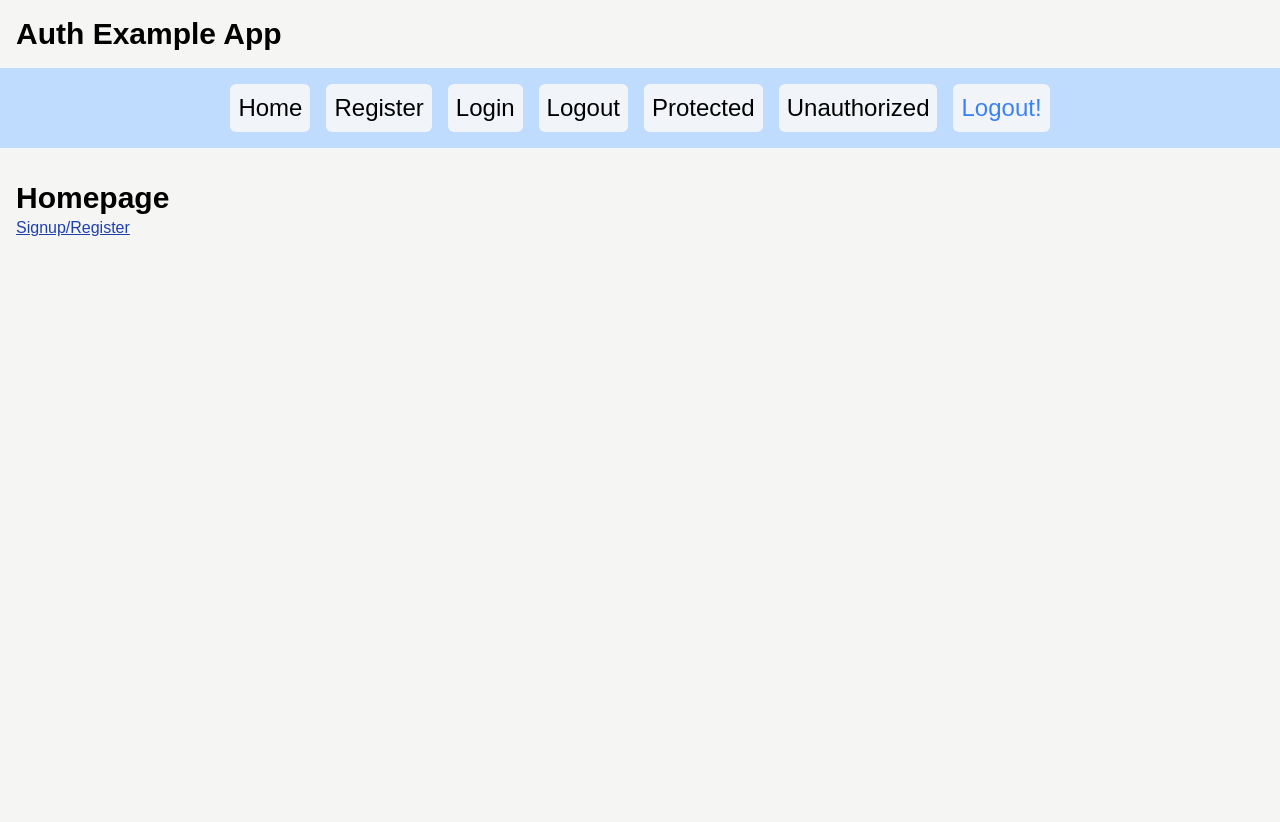
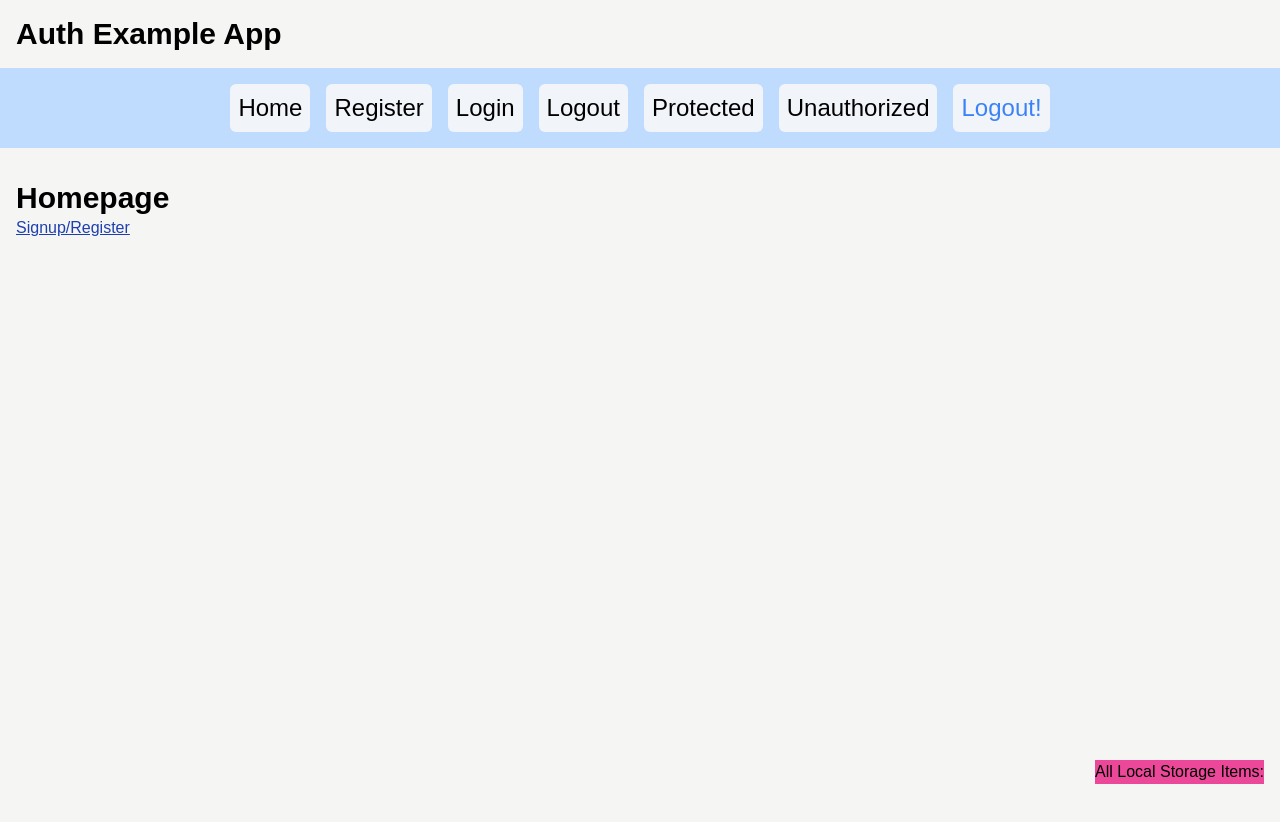
Before and after one commit to faroeq33/authexample, a React (Vite) app: page / in a window 1280 px wide. Shown: the top 822 px of the page. Built offline with nearby package versions, Linux system fonts and the light colour scheme.

Commit message:
Add div for displaying token values

```diff
--- /dev/null
+++ b/src/authentication/tokenmonitor/TokenMonitor.tsx
@@ -0,0 +1,23 @@
+import { getAllLocalStorageItems } from "./getAllLocalStorageItems";
+
+function TokenMonitor() {
+  // Get token from local storage
+  // Display token in a div
+
+  const allItems = getAllLocalStorageItems();
+  return (
+    <div className="fixed bg-pink-500 bottom-4 right-4">
+      <div>
+        <h3>All Local Storage Items:</h3>
+        <ul>
+          {allItems.map((item) => (
+            <li key={item.key}>
+              {item.key}: {item.value}
+            </li>
+          ))}
+        </ul>
+      </div>
+    </div>
+  );
+}
+export default TokenMonitor;
--- /dev/null
+++ b/src/authentication/tokenmonitor/getAllLocalStorageItems.tsx
@@ -0,0 +1,20 @@
+/**
+ * Retrieves all items from the local storage.
+ *
+ * This function iterates over all keys in the local storage and collects
+ * each key-value pair into an array of objects. Each object contains the
+ * key and its corresponding value from the local storage.
+ *
+ * @returns {Array<{ key: string, value: string | null }>} An array of objects,
+ * each containing a key and its corresponding value from the local storage.
+ */
+export function getAllLocalStorageItems() {
+  const items = [];
+  for (let i = 0; i < localStorage.length; i++) {
+    const key = localStorage.key(i);
+    if (key) {
+      items.push({ key, value: localStorage.getItem(key) });
+    }
+  }
+  return items;
+}
--- a/src/layouts/Layout.tsx
+++ b/src/layouts/Layout.tsx
@@ -2,6 +2,7 @@ import { Outlet } from "react-router";
 import Nav from "./Nav";
 import H1 from "../ui/H1";
 import Spacer from "../ui/Spacer";
+import TokenMonitor from "../authentication/tokenmonitor/TokenMonitor";
 
 function Layout() {
   return (
@@ -17,6 +18,7 @@ function Layout() {
       <div className="container pt-4 mx-auto">
         <div className="flex justify-center w-full h-screen space-y-8 font-custom">
           <main className="w-full ">
+            <TokenMonitor />
             <Spacer>
               <Outlet />
             </Spacer>
```
